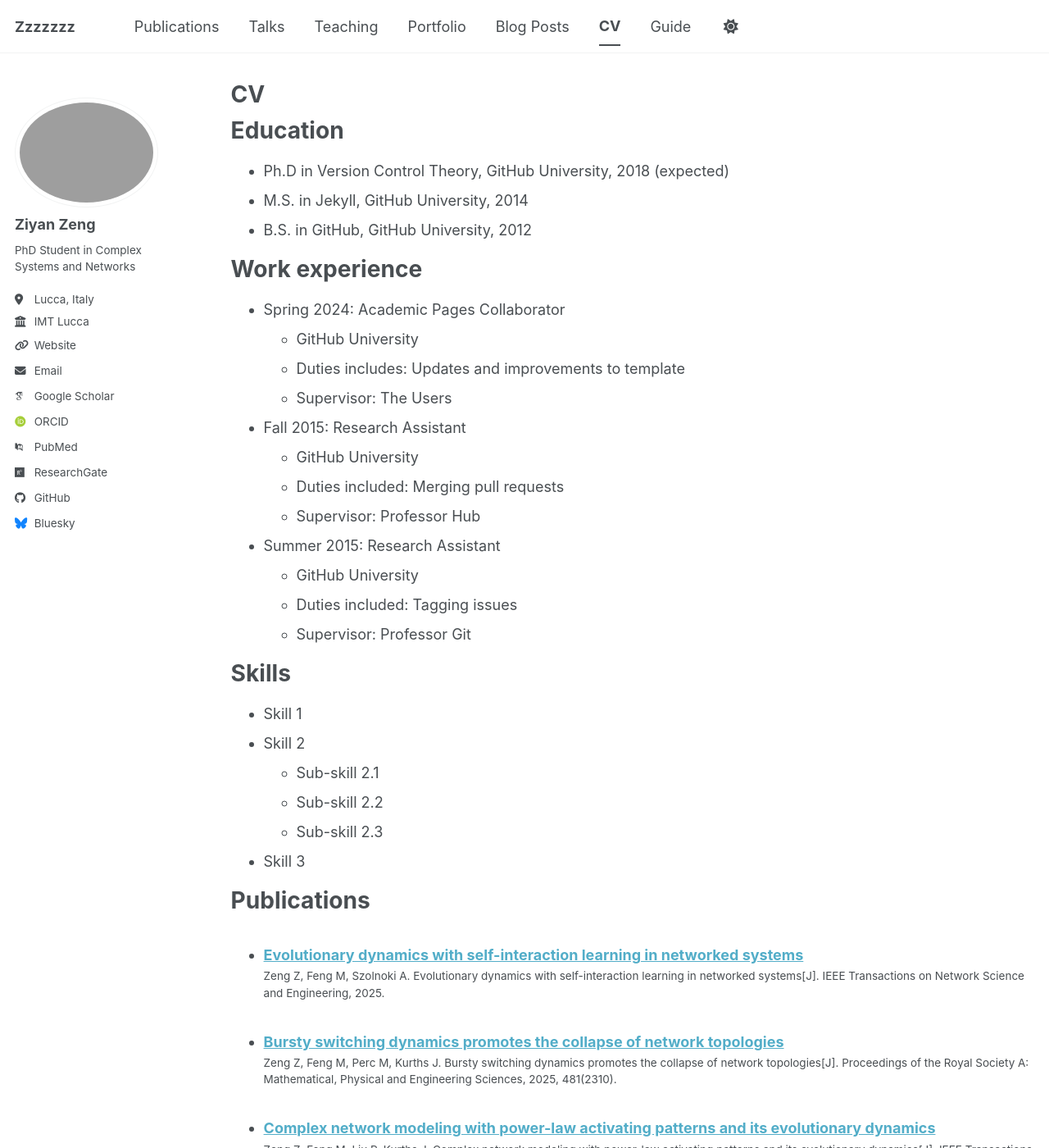
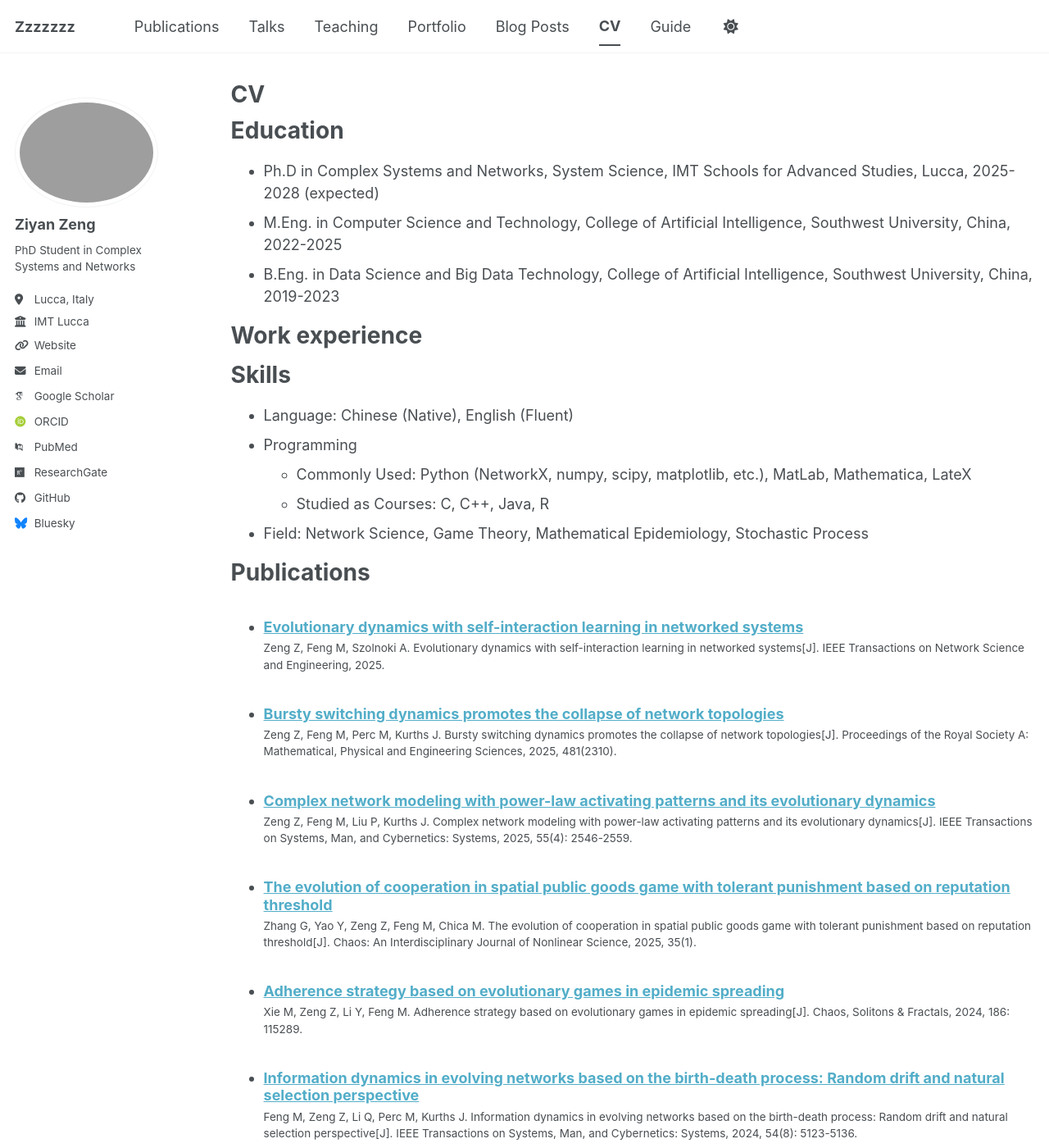
Before and after one commit to ziyanzeng-net/ziyanzeng-net.github.io, a Jekyll site: the page built from _pages/cv.md, in a window 1280 px wide and 1400 px high. Shown: the whole window at 82% size. Built offline with Jekyll 4.4.1, drawn with Linux system fonts in a browser that asks for light colours; some web fonts are replaced; a script bundle is joined from its source files by our own code; library files that are not in the unit come from our copies; some of the changed text lies outside the part shown.

Commit message:
Update cv.md

```diff
--- a/_pages/cv.md
+++ b/_pages/cv.md
@@ -11,35 +11,20 @@ redirect_from:
 
 Education
 ======
-* Ph.D in Version Control Theory, GitHub University, 2018 (expected)
-* M.S. in Jekyll, GitHub University, 2014
-* B.S. in GitHub, GitHub University, 2012
+* Ph.D in Complex Systems and Networks, System Science, IMT Schools for Advanced Studies, Lucca, 2025-2028 (expected)
+* M.Eng. in Computer Science and Technology, College of Artificial Intelligence, Southwest University, China, 2022-2025
+* B.Eng. in Data Science and Big Data Technology, College of Artificial Intelligence, Southwest University, China, 2019-2023
 
 Work experience
 ======
-* Spring 2024: Academic Pages Collaborator
-  * GitHub University
-  * Duties includes: Updates and improvements to template
-  * Supervisor: The Users
-
-* Fall 2015: Research Assistant
-  * GitHub University
-  * Duties included: Merging pull requests
-  * Supervisor: Professor Hub
-
-* Summer 2015: Research Assistant
-  * GitHub University
-  * Duties included: Tagging issues
-  * Supervisor: Professor Git
 
 Skills
 ======
-* Skill 1
-* Skill 2
-  * Sub-skill 2.1
-  * Sub-skill 2.2
-  * Sub-skill 2.3
-* Skill 3
+* Language: Chinese (Native), English (Fluent)
+* Programming
+  * Commonly Used: Python (NetworkX, numpy, scipy, matplotlib, etc.), MatLab, Mathematica, LateX
+  * Studied as Courses: C, C++, Java, R
+* Field: Network Science, Game Theory, Mathematical Epidemiology, Stochastic Process
 
 Publications
 ======
@@ -59,6 +44,6 @@ Teaching
     {% include archive-single-cv.html %}
   {% endfor %}</ul>
 
-Service and leadership
+Service
 ======
-* Currently signed in to 43 different slack teams
+* Peer Reviewer for Scientific Reports, Humanities and Social Sciences Communications, Applied Mathematical Modelling, PloS Computational Biology, International Journal of Mathematics for Industry
```
